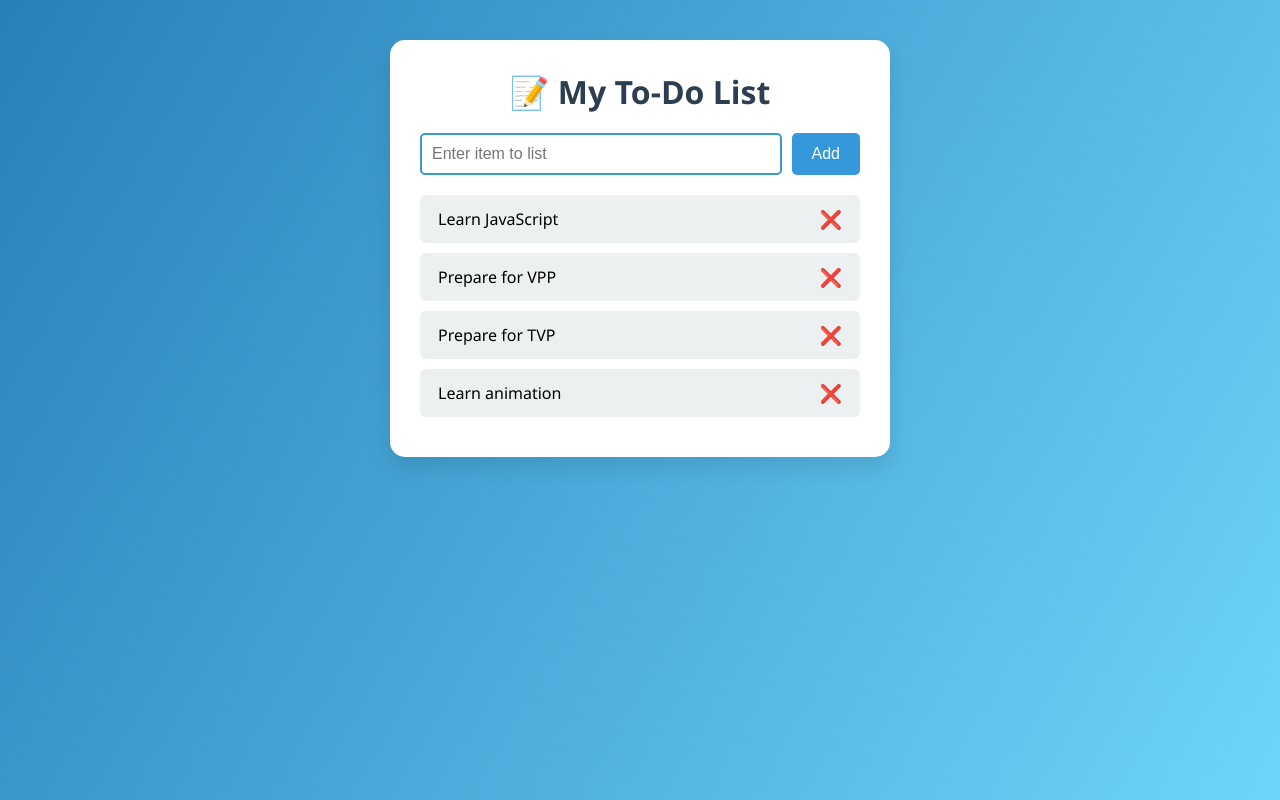
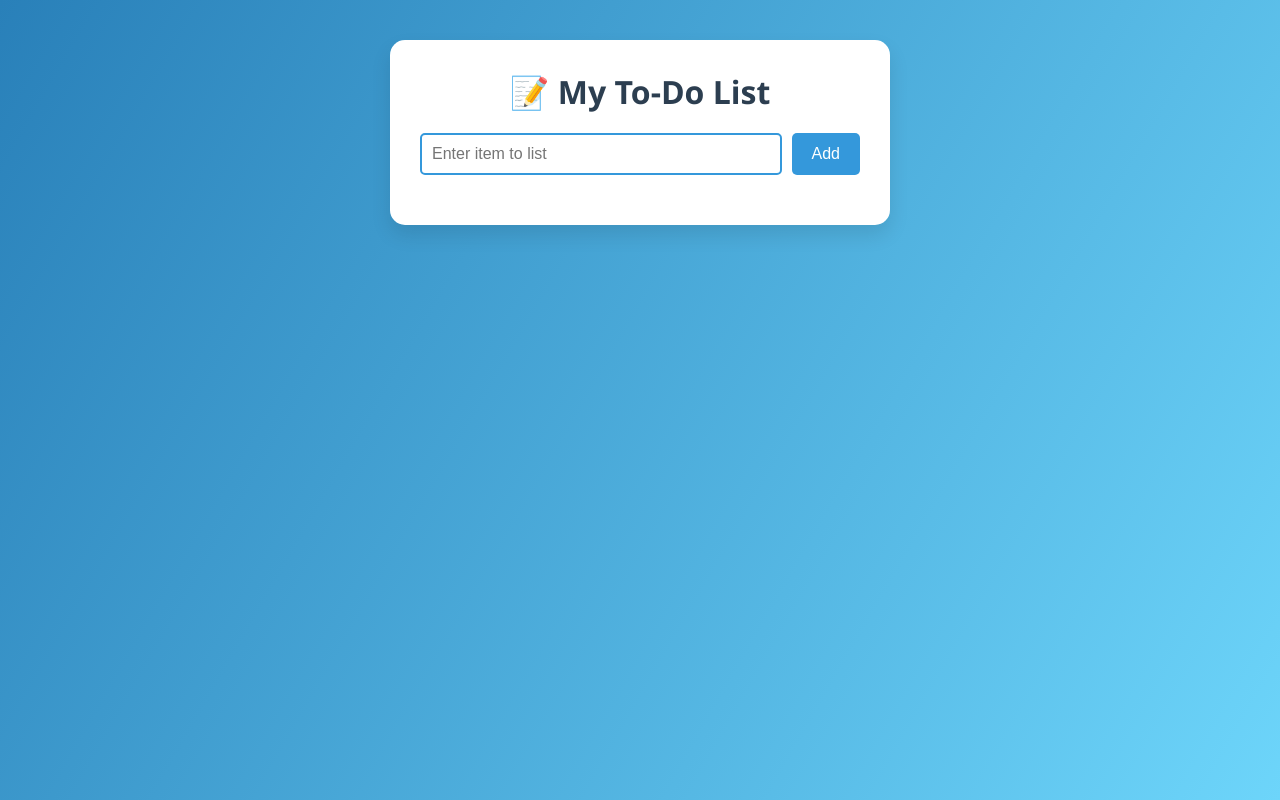
Before and after one commit to Archit-Bhatiya/todo-app, a plain HTML site: page index.html in a window 1280 px wide. Drawn offline with Linux system fonts and the light colour scheme.

Commit message:
index.html

```diff
--- a/index.html
+++ b/index.html
@@ -15,10 +15,7 @@
         </div>
 
         <ul id="myul">
-            <li>Learn JavaScript <span class="delete-btn" onclick="deleteItem(this)">❌</span></li>
-            <li>Prepare for VPP <span class="delete-btn" onclick="deleteItem(this)">❌</span></li>
-            <li>Prepare for TVP <span class="delete-btn" onclick="deleteItem(this)">❌</span></li>
-            <li>Learn animation <span class="delete-btn" onclick="deleteItem(this)">❌</span></li>
+
         </ul>
     </div>
 
```
